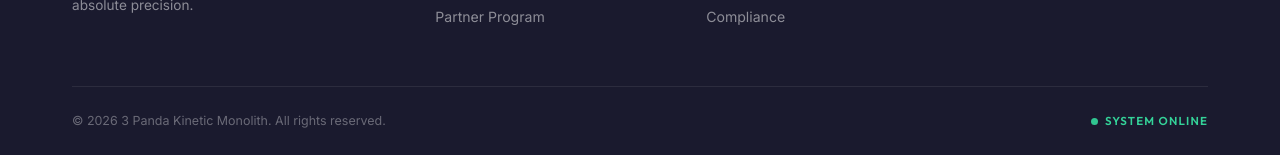
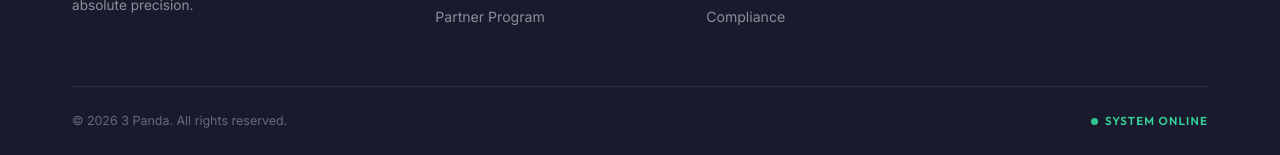
Before and after one commit to apon12934/3Panda, a website: page frontend/delivery.html in a window 1280 px wide. Shown: the part 851-1006 px from the top of the page. Drawn offline with nearby package versions, Linux system fonts and the light colour scheme; no server answers; sample sign-in values are in the browser's storage.

```diff
--- a/frontend/delivery.html
+++ b/frontend/delivery.html
@@ -154,7 +154,7 @@
             </div>
         </div>
         <div class="footer-bottom">
-            <p class="footer-copy">&copy; 2026 3 Panda Kinetic Monolith. All rights reserved.</p>
+            <p class="footer-copy">&copy; 2026 3 Panda. All rights reserved.</p>
             <div class="footer-status">System Online</div>
         </div>
     </div>
```
Also changed, not shown: frontend/index.html (+1 -1 lines), frontend/login.html (+1 -1 lines), frontend/my-orders.html (+1 -1 lines), frontend/images/items/1774992870274-34512.jpg (added), frontend/images/items/1774992875293-175040.jpg (added), frontend/images/items/1774992882983-564844.jpg (added), frontend/images/restaurants/1774992856879-106493.jpg (added), 1 other file.
